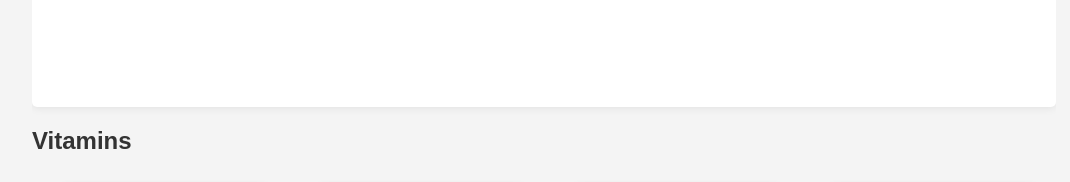
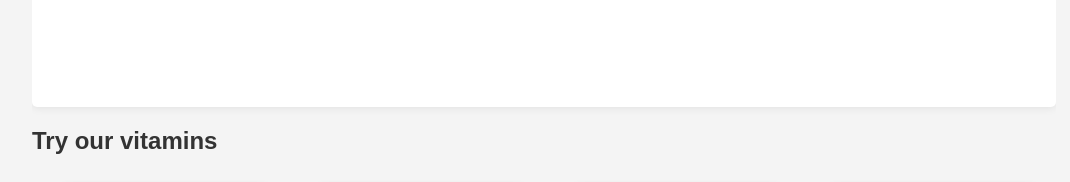
Before and after one commit to ar1234567898/Save-Health, a plain HTML site: page index.html in a window 1280 px wide. Shown: the part 1760-1942 px from the top of the page, without its empty margins (96-1166 px from the left). Drawn offline with Linux system fonts and the light colour scheme.

Commit message:
Update index.html

```diff
--- a/index.html
+++ b/index.html
@@ -79,7 +79,7 @@
       </section>
 
       <section class="vitamin-container">
-        <h2>Vitamins</h2>
+        <h2>Try our vitamins</h2>
         <p id="p-vitamin"></p>
       </section>
 
```
